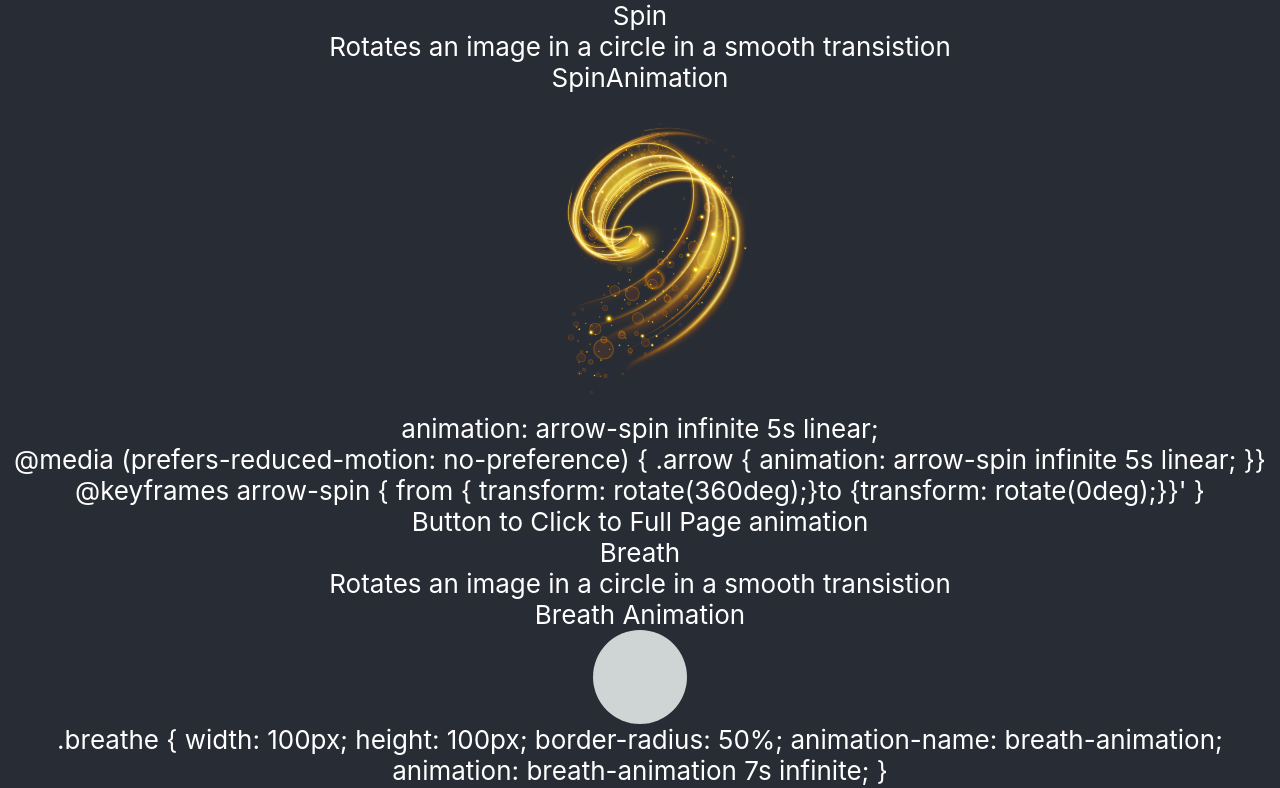
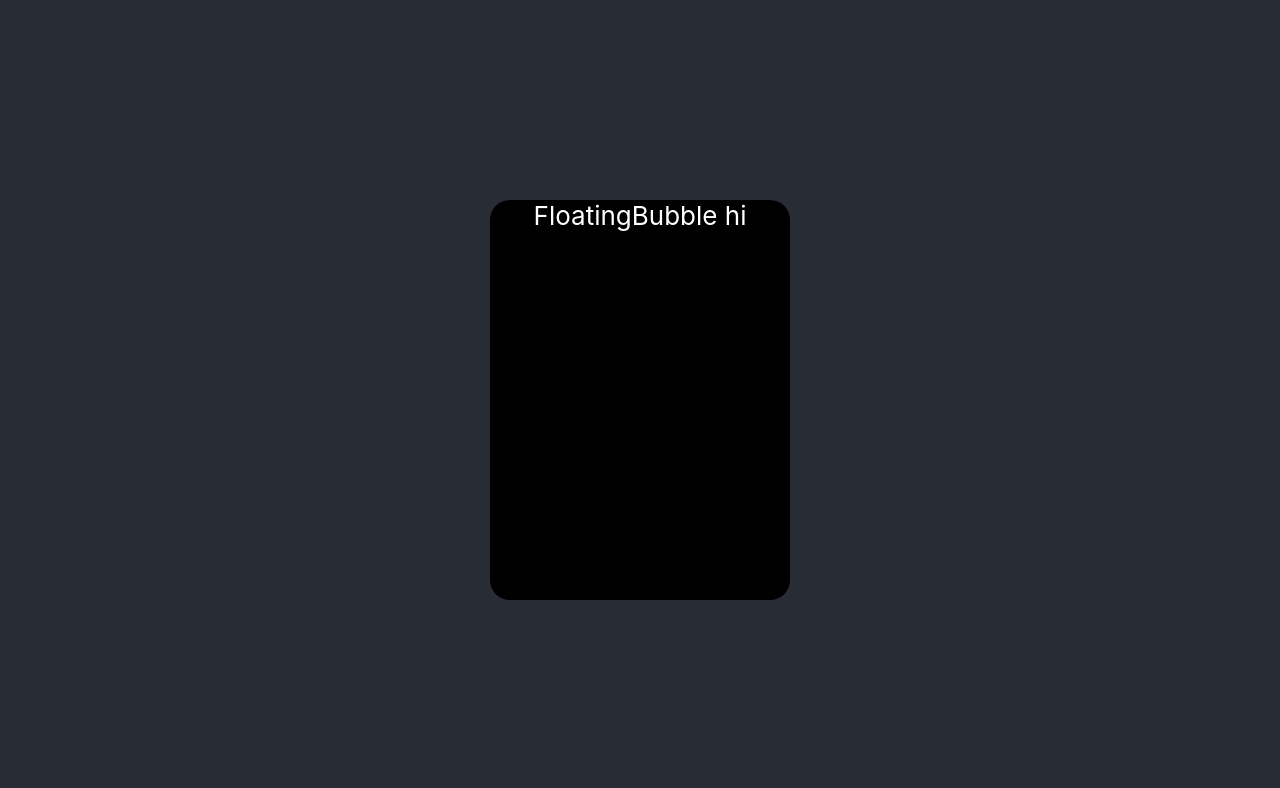
Before and after one commit to AnisaHMohamed/CSS-Animation-Library, a React (Create React App) app: page / in a window 1280 px wide. Shown: the top 788 px of the page. Built offline with nearby package versions, Linux system fonts and the light colour scheme.

Commit message:
new animations and current border animation WIP

```diff
--- a/package.json
+++ b/package.json
@@ -8,6 +8,7 @@
     "@testing-library/user-event": "^13.5.0",
     "react": "^18.2.0",
     "react-dom": "^18.2.0",
+    "react-router-dom": "^6.4.1",
     "react-scripts": "5.0.1",
     "web-vitals": "^2.1.4"
   },
--- a/src/App.js
+++ b/src/App.js
@@ -1,18 +1,41 @@
 import './App.css';
-import  AnimationPreview from './components/AnimationPreview'
+import {useEffect, useState} from 'react'
+import {BrowserRouter, Routes, Route} from 'react-router-dom'
+import Home from './components/Home'
+import Test from './routes/testview'
+import {animations} from './components/animations'
+
 function App() {
+  // const [animationRoutes, setAnimationRoute] = useState(null)
+  const animationRoutes = []
+
+  useEffect(() => {
+    console.log(animations)
+
+  },[])
+  for (let animation in animations) {
+    let currentAnimation = animations[animation]
+    console.log(currentAnimation)
+    animationRoutes.push(`<Route  path="/${animation}" element={${currentAnimation}}/>`)
+  }
+  console.log(animationRoutes, '<--')
+ let spin =   animations['Spin']()
   return (
     <div className="App">
-      <header className="App-header">
-      <AnimationPreview animationName={"Spin"}/>
-      <AnimationPreview animationName={"Breath"}/>
-      <p>
-          Welcome to a my CSS animations Libray!
-        </p>
+    <BrowserRouter >
+    <header className="App-header">
+    <Routes>
+    <Route  path="/test" element={<Test/>}/>
+    <Route  path="/" element={<Home/>}/>
+    <Route  path="/spin" element={spin}/>
 
-      </header>
+    </Routes>
+    </header>
+
+
+    </BrowserRouter>
     </div>
-  );
+    );
 }
 
 export default App;
--- a/src/components/AnimationPreview/index.js
+++ b/src/components/AnimationPreview/index.js
@@ -1,27 +1,17 @@
-import React, {useState, useEffect} from 'react'
-import {animations, animationDetails} from '../animations'
+import React from 'react'
+import {animations} from '../animations'
+import {Link} from 'react-router-dom'
+
 const AnimationPreview = ({animationName}) => {
-  const [description, setDescription] = useState('none')
-  const [css, setCss] = useState('none')
-  const [keyframe, setKeyframe] = useState('none')
+
   let currentAnimation = animations[animationName]
- useEffect(() =>{
-  if (animationName && animationDetails[animationName] ) {
-    setDescription(animationDetails[animationName].description)
-    setCss(animationDetails[animationName].css)
-    setKeyframe(animationDetails[animationName].keyframe)
-  }
 
- },[animationName]
- )
   return (
     <>
-    <div>{animationName}</div>
-    <div>{description}</div>
     {currentAnimation()}
-    <div>{css}</div>
-    <div>{keyframe}</div>
-    <div>Button to Click to Full Page animation</div>
+
+
+    <button><Link  to={`/${animationName}`}> Go to test</Link></button>
     </>
     )
 }
--- /dev/null
+++ b/src/components/BorderAnimation/index.js
@@ -0,0 +1,15 @@
+import React from 'react'
+import './style.css'
+
+function FloatingBubble() {
+  return (
+    <div className="container">
+    <div className="box">FloatingBubble
+    hi
+
+    </div>
+    </div>
+    )
+}
+
+export default FloatingBubble
--- /dev/null
+++ b/src/components/BorderAnimation/style.css
@@ -0,0 +1,32 @@
+.container {
+    display: flex;
+    justify-content: center;
+    align-items: center;
+    width: 100%;
+    min-height: 100vh;
+    overflow: hidden;
+
+}
+.box {
+    position: relative;
+    width: 300px;
+    height: 400px;
+    background: black;
+    border-radius: 20px;
+}
+.box:before {
+    content: " ";
+    position: absolute;
+    width: 500px;
+    height: 500px;
+}
+
+
+@keyframes bubble {
+    0% {
+        transform: translateY(100vh) scale(0)
+    }
+    100% {
+        transform: translateX(-10vh) scale(1)
+    }
+}
--- /dev/null
+++ b/src/components/FloatingBubbleAnimation/style.css
@@ -0,0 +1,35 @@
+.container {
+    position: relative;
+    width: 100%;
+    height: 100vh;
+    overflow: hidden;
+
+}
+.bubbles {
+    position: relative;
+    display: flex;
+}
+.bubbles span {
+    position: relative;
+    width: 30px;
+    height: 30px;
+    background: #ff6bb5;
+    margin: 0 4px;
+    border-radius: 50%;
+    box-shadow: 0 0 0 10px #ff6bb544, 0 0 50px #ff6bb5, 0 0 100px #ff6bb5;
+    animation: bubble 15s linear infinite;
+    animation-duration: calc(125s / var(--i));
+}
+.bubbles span:nth-child(even) {
+    background: #81F4E1;
+    box-shadow: 0 0 0 10px #81F4E144, 0 0 50px #81F4E1, 0 0 100px #81F4E1;
+ }
+
+@keyframes bubble {
+    0% {
+        transform: translateY(100vh) scale(0)
+    }
+    100% {
+        transform: translateX(-10vh) scale(1)
+    }
+}
--- /dev/null
+++ b/src/components/Home/index.js
@@ -0,0 +1,19 @@
+import React from 'react'
+import  AnimationPreview from '../AnimationPreview'
+import Border from '../BorderAnimation'
+
+function Home() {
+  return (
+<>
+<Border/>
+<AnimationPreview animationName={"Spin"}/>
+<AnimationPreview animationName={"Breath"}/>
+<p>
+Welcome to a my CSS animations Libray!
+</p>
+</>
+
+  )
+}
+
+export default Home
--- a/src/components/SpinAnimation/style.css
+++ b/src/components/SpinAnimation/style.css
@@ -1,5 +1,5 @@
 .arrow {
-    height: 40vmin;
+    height: 30vmin;
     pointer-events: none;
   }
 
--- /dev/null
+++ b/src/routes/testview.jsx
@@ -0,0 +1,9 @@
+import React from 'react'
+
+function testview() {
+  return (
+    <div>testview</div>
+  )
+}
+
+export default testview
```
Also changed, not shown: src/components/AnimationPage/index.js (added, +29 -0 lines), src/components/FloatingBubbleAnimation/index.js (added, +33 -0 lines), 1 other file (tests, documents, lock files or other folders).
